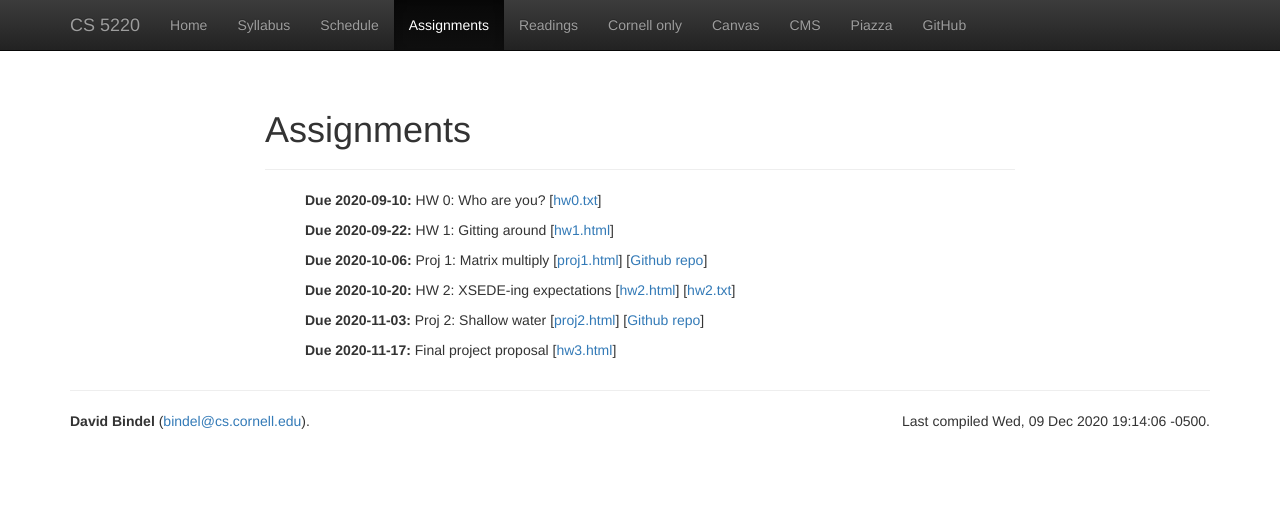
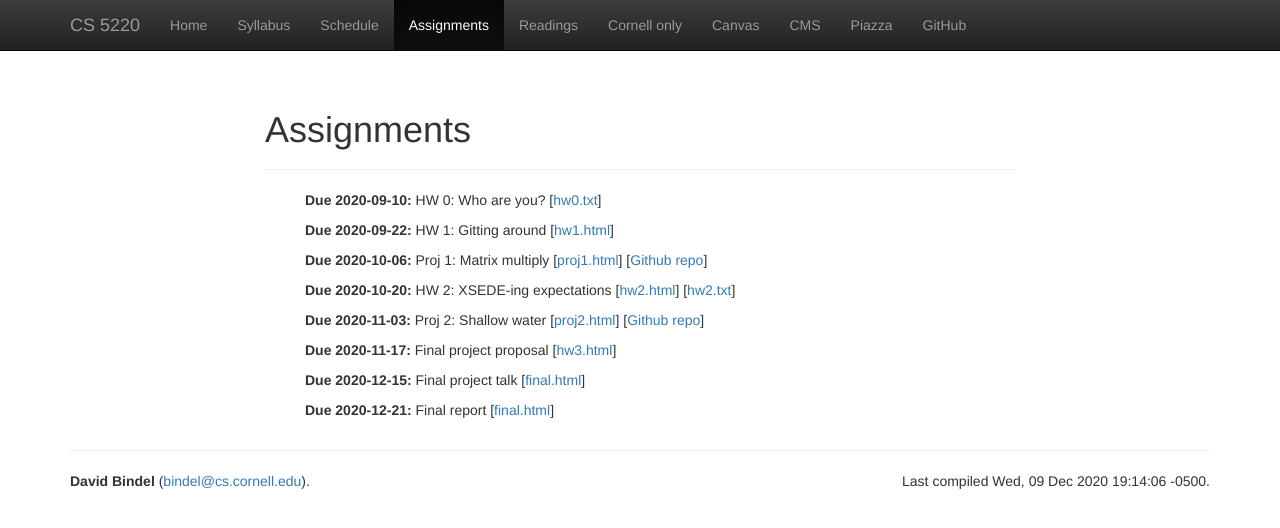
Before and after one commit to cs5220-f20/web, a Jekyll site: the page built from web/assignments.html, in a window 1280 px wide. Shown: the top 528 px of the page. Built offline with Jekyll 4.4.1, drawn with Linux system fonts in a browser that asks for light colours; nearby versions of some CDN libraries; some of the changed lines change nothing that is shown.

Commit message:
Post final project stuff.

```diff
--- a/web/_data/hw.yml
+++ b/web/_data/hw.yml
@@ -35,3 +35,13 @@
   text: "Final project proposal"
   files:
     - hw3.html
+-
+  due: 2020-12-15
+  text: "Final project talk"
+  files:
+    - final.html
+-
+  due: 2020-12-21
+  text: "Final report"
+  files:
+    - final.html
--- a/web/_data/news.yml
+++ b/web/_data/news.yml
@@ -25,3 +25,6 @@
 -
   date: 2020-11-09
   text: No project 3.  Please submit final project proposal by 11/17.
+-
+  date: 2020-12-09
+  text: Instructions for final project presentation and report are posted.
--- /dev/null
+++ b/web/hw/final.md
@@ -0,0 +1,43 @@
+---
+title: Final project
+layout: main
+---
+
+Due 2020-12-21 (noon); blitz talk due 2020-12-16 (noon).
+
+The final projects can be done in small teams or individually,
+and are meant to be an open-ended way for you to connect the
+course material to something else you are interested in.
+You *should* reason about performance in your project, but
+the details depend on what you intend to do.  Some things to think
+about putting into a final report or presentation might include:
+
+- Timing results (perhaps before and after tuning)
+- Speedup or scaled speedup plots (for strong/weak scaling studies)
+- Comments on the effect of tiling, vectorization, and other
+  single-core optimizations
+- Convergence plots for iterative methods
+- Algorithmic rearrangements for performance
+- Any relevant speed/accuracy tradeoffs
+
+You are allowed to include a link to a code base, but the
+final outcome of your work is really the report and
+presentation.
+
+## Virtual presentation blitz instructions
+
+Please record a short (at most five minutes) talk about your project,
+aimed at your fellow students.  You can record this
+using
+[Panopto](https://teaching.cornell.edu/resource/getting-started-panopto),
+and should upload the recording to the class Canvas page.
+To upload, go to the "Panopto recordings" link on the left hand menu
+of the page, and add your recording to the "Final video" folder.
+Videos will be shared with the rest of the class to share.
+
+## Final report
+
+Please submit a final report on your project by noon of December 21.
+Early submissions are appreciated, but not expected.  Please *do* get
+these reports in on time, as I don't have all that much time to grade
+them!  You should submit this via CMS.
```
